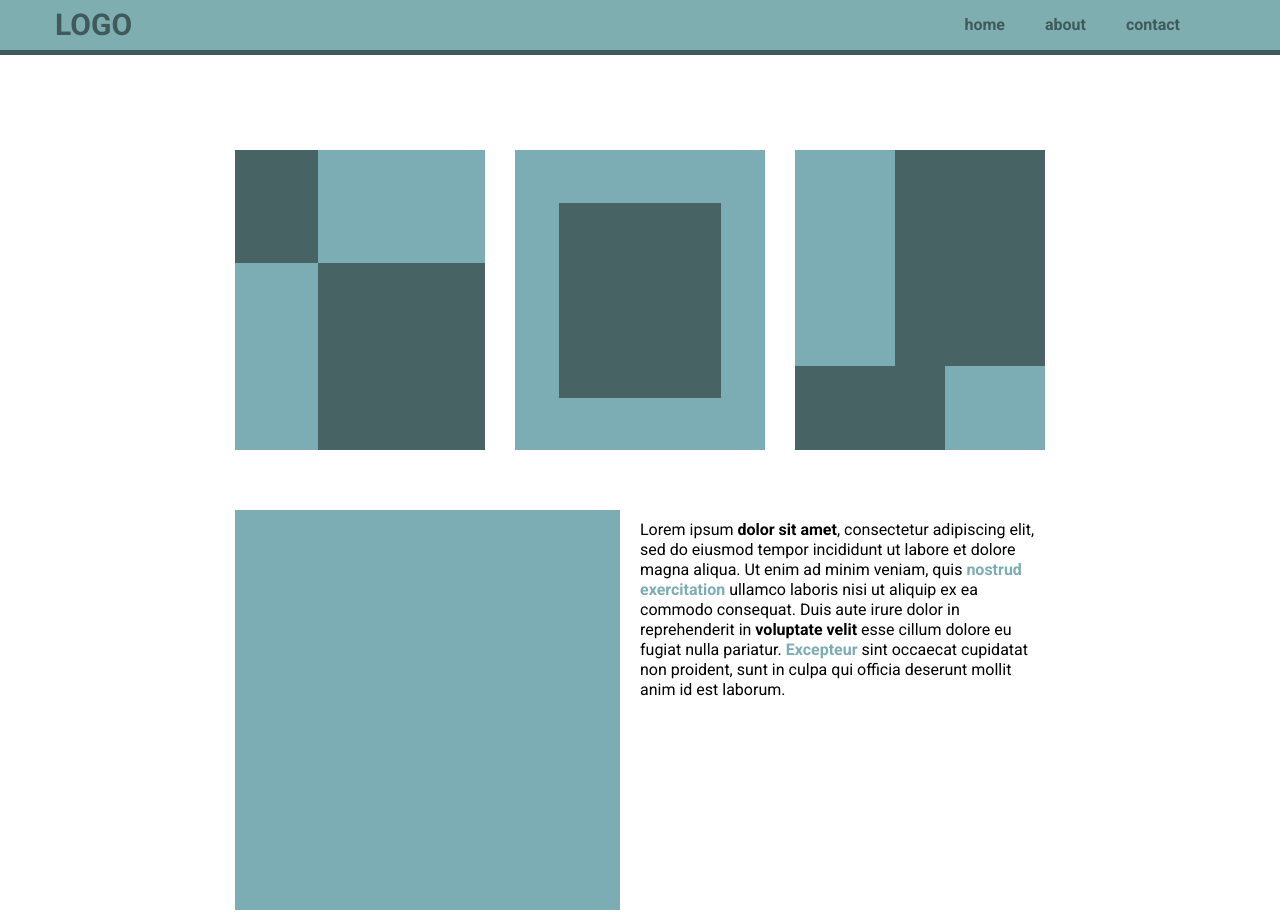
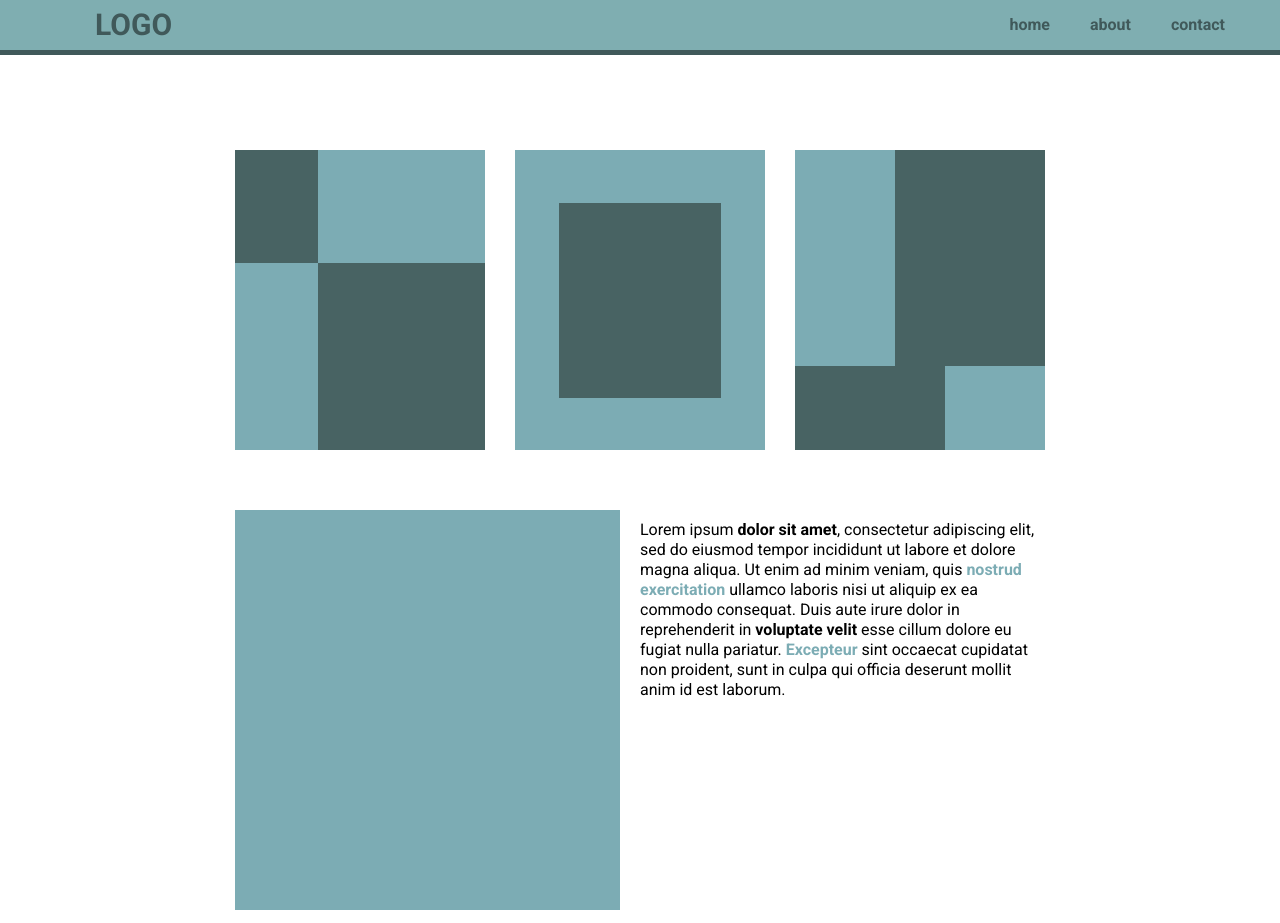
Before and after one commit to VincentSechi/atelierFlexBox, a plain HTML site: page index.html in a window 1280 px wide. Shown: the top 923 px of the page. Drawn offline with Linux system fonts and the light colour scheme.

Commit message:
css change

```diff
--- a/index.html
+++ b/index.html
@@ -15,13 +15,11 @@
                     <div class="nav_container-links-logo">
                         logo
                     </div>
-                    <div class="nav_container-links-items">
                         <ul class="nav_container-links-list">
                             <li>home</li>
                             <li>about</li>
                             <li>contact</li>
                         </ul>
-                    </div>
                 </div>
             </div>
             <div class="blueBar">
--- a/style.css
+++ b/style.css
@@ -19,26 +19,27 @@
 .nav_container-links{
     display: flex;
     justify-content: space-between;
+
+    max-width: 1200px;
+    margin:0 auto;
 }
 
 .nav_container-links-logo{
     padding:5px;
+    margin-left: 50px;
+
     font-weight: bolder;
     line-height: 40px;
     font-size: 30px;
     color: #40595a;
     text-transform:uppercase;
-
-    margin-left: 50px;
-}
-.nav_container-links-items{
-    margin-right: 100px;
-    margin-top:15px;
 }
 .nav_container-links-list{
+    display: flex;
+    padding:15px;
+
     color:#40595a;
     font-weight:bolder;
-    display: flex;
     gap:40px;
 }
 
```
